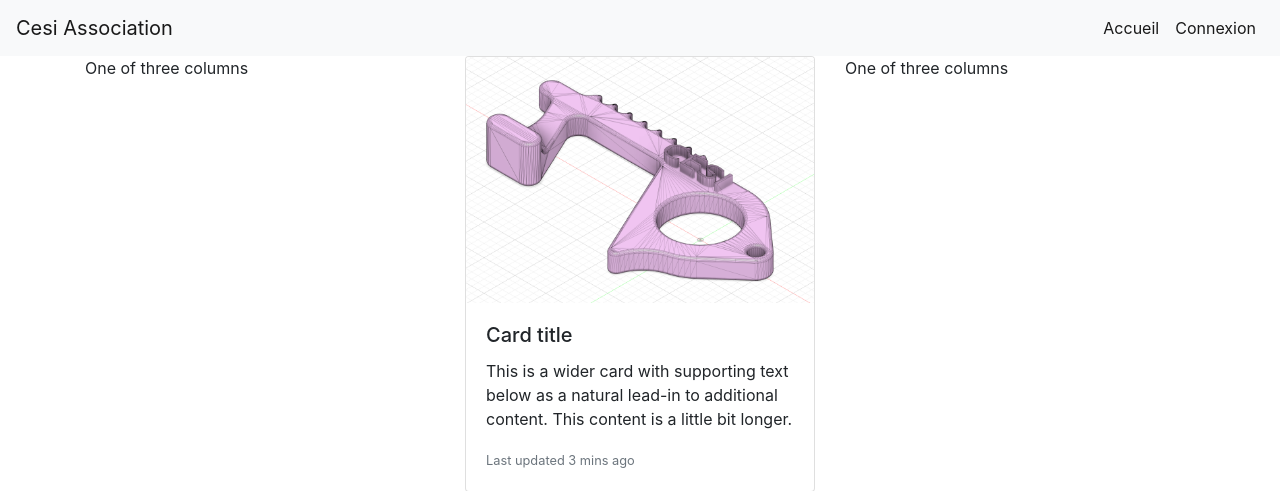
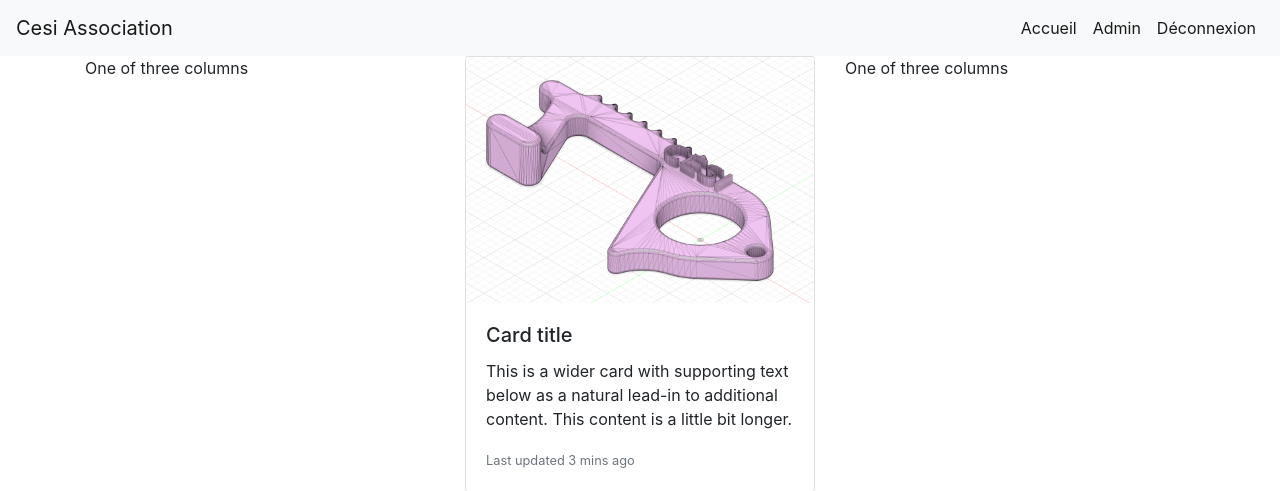
Before and after one commit to Toxylemarabout/substitution, a PHP site: page / in a window 1280 px wide. Shown: the top 491 px of the page. Run offline with PHP 8.4, Linux system fonts and the light colour scheme; the visitor is signed in with stand-in values (Sample User, id 1).

Commit message:
Fonction de déconnexion, intialisation de la session dans header

```diff
--- a/header.php
+++ b/header.php
@@ -1,5 +1,6 @@
 <?php
 
+session_start();
 
 if (empty($_SESSION)) {
 
@@ -55,7 +56,7 @@ echo "
       </li>
 
       <li class='nav-item active text-right'>
-        <a class='nav-link' href='#'>Déconnexion</a>
+        <a class='nav-link' href='scriptDeconnexion.php'>Déconnexion</a>
       </li>
 
     </ul>
@@ -85,7 +86,7 @@ echo "
       </li>
 
       <li class='nav-item active text-right'>
-        <a class='nav-link' href='#'>Déconnexion</a>
+        <a class='nav-link' href='scriptDeconnexion.php'>Déconnexion</a>
       </li>
 
     </ul>
```
Also changed, not shown: scriptDeconnexion.php (added, +10 -0 lines).
